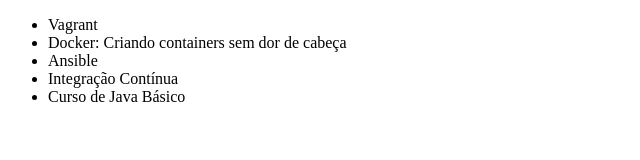
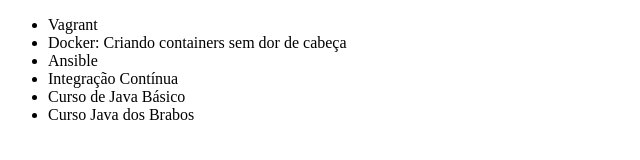
Before and after one commit to Fabricioperrone/Curso-GitHub-Alura, a plain HTML site: page index.html in a window 1280 px wide. Shown: the whole page, without its empty margins (0-640 px from the left). Drawn offline with Linux system fonts and the light colour scheme.

Commit message:
Adicioando curso java dos brabos na lista

```diff
--- a/index.html
+++ b/index.html
@@ -11,6 +11,7 @@
         <li>Ansible</li>
         <li>Integração Contínua</li>
         <li>Curso de Java Básico</li>
+        <li>Curso Java dos Brabos</li>
     </ul>
 </body>
 </html>
```
